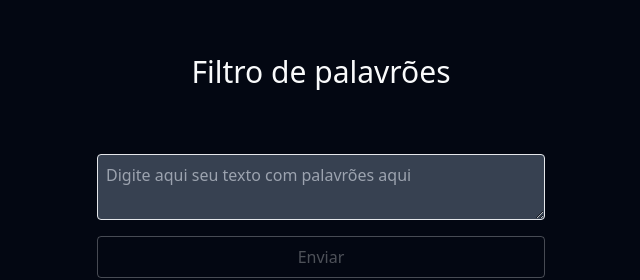
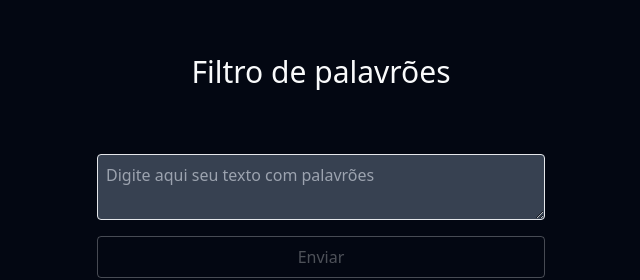
Before and after one commit to lucas-sacoman/profanity-words-filter, a React (Vite) app: page / in a window 1280 px wide. Shown: the part 174-454 px from the top of the page, without its empty margins (319-959 px from the left). Built offline with nearby package versions, Linux system fonts and the light colour scheme.

Commit message:
fix placeholder text

```diff
--- a/src/App.tsx
+++ b/src/App.tsx
@@ -54,7 +54,7 @@ function App() {
 				>
 					<textarea
 						className="w-full p-2 border bg-gray-700 rounded text-gray-50 caret-teal-700"
-						placeholder="Digite aqui seu texto com palavrões aqui"
+						placeholder="Digite aqui seu texto com palavrões"
 						name="profanity"
 						id="profanity"
 						value={inputValue}
```
